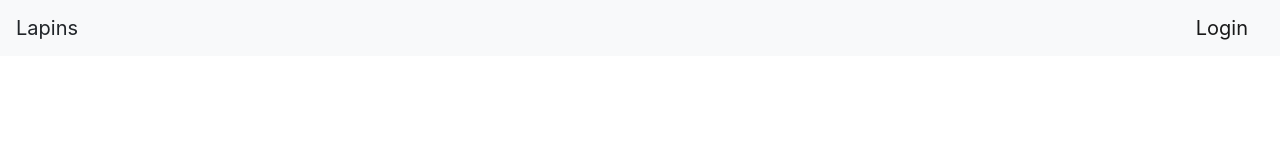
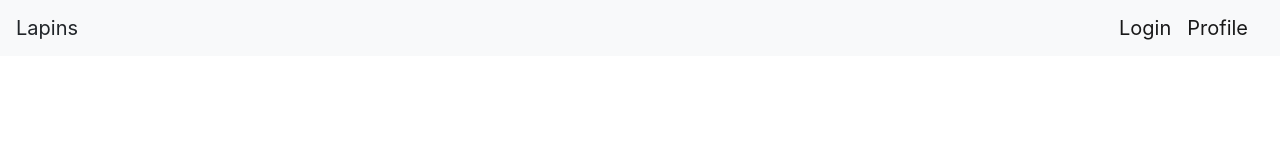
Before and after one commit to bayendemba/Laravel-Angular, an Angular app in the folder frontend/: page / in a window 1280 px wide. Shown: the top 160 px of the page. Built offline with nearby package versions, Linux system fonts and the light colour scheme.

Commit message:
Angular Routing

```diff
--- /dev/null
+++ b/frontend/src/app/app-routing.module.ts
@@ -0,0 +1,35 @@
+import { ResponseResetComponent } from "./components/password/response-reset/response-reset.component";
+import { NgModule } from "@angular/core";
+import { RouterModule, Routes } from "@angular/router";
+import { LoginComponent } from "./components/login/login.component";
+import { SignupComponent } from "./components/signup/signup.component";
+import { ProfileComponent } from "./components/profile/profile.component";
+import { RequestResetComponent } from "./components/password/request-reset/request-reset.component";
+
+const appRoutes: Routes = [
+  {
+    path: "login",
+    component: LoginComponent
+  },
+  {
+    path: "signup",
+    component: SignupComponent
+  },
+  {
+    path: "profile",
+    component: ProfileComponent
+  },
+  {
+    path: "request-password-reset",
+    component: RequestResetComponent
+  },
+  {
+    path: "response-password-reset",
+    component: ResponseResetComponent
+  }
+];
+@NgModule({
+  imports: [RouterModule.forRoot(appRoutes)],
+  exports: [RouterModule]
+})
+export class AppRoutingModule {}
--- a/frontend/src/app/app.component.html
+++ b/frontend/src/app/app.component.html
@@ -1,4 +1,4 @@
 <app-navbar></app-navbar>
 <div class="container">
-
+  <router-outlet></router-outlet>
 </div>
--- a/frontend/src/app/components/navbar/navbar.component.html
+++ b/frontend/src/app/components/navbar/navbar.component.html
@@ -1,4 +1,7 @@
 <nav class="navbar navbar-light bg-light justify-content-between">
   <a class="navbar-brand">Lapins</a>
-  <a class="navbar-brand" href="#">Login</a>
+  <div>
+    <a class="navbar-brand" routerLink="login">Login</a>
+    <a class="navbar-brand" routerLink="profile">Profile</a>
+  </div>
 </nav>
```
Also changed, not shown: frontend/src/app/app.module.ts (+12 -15 lines).
